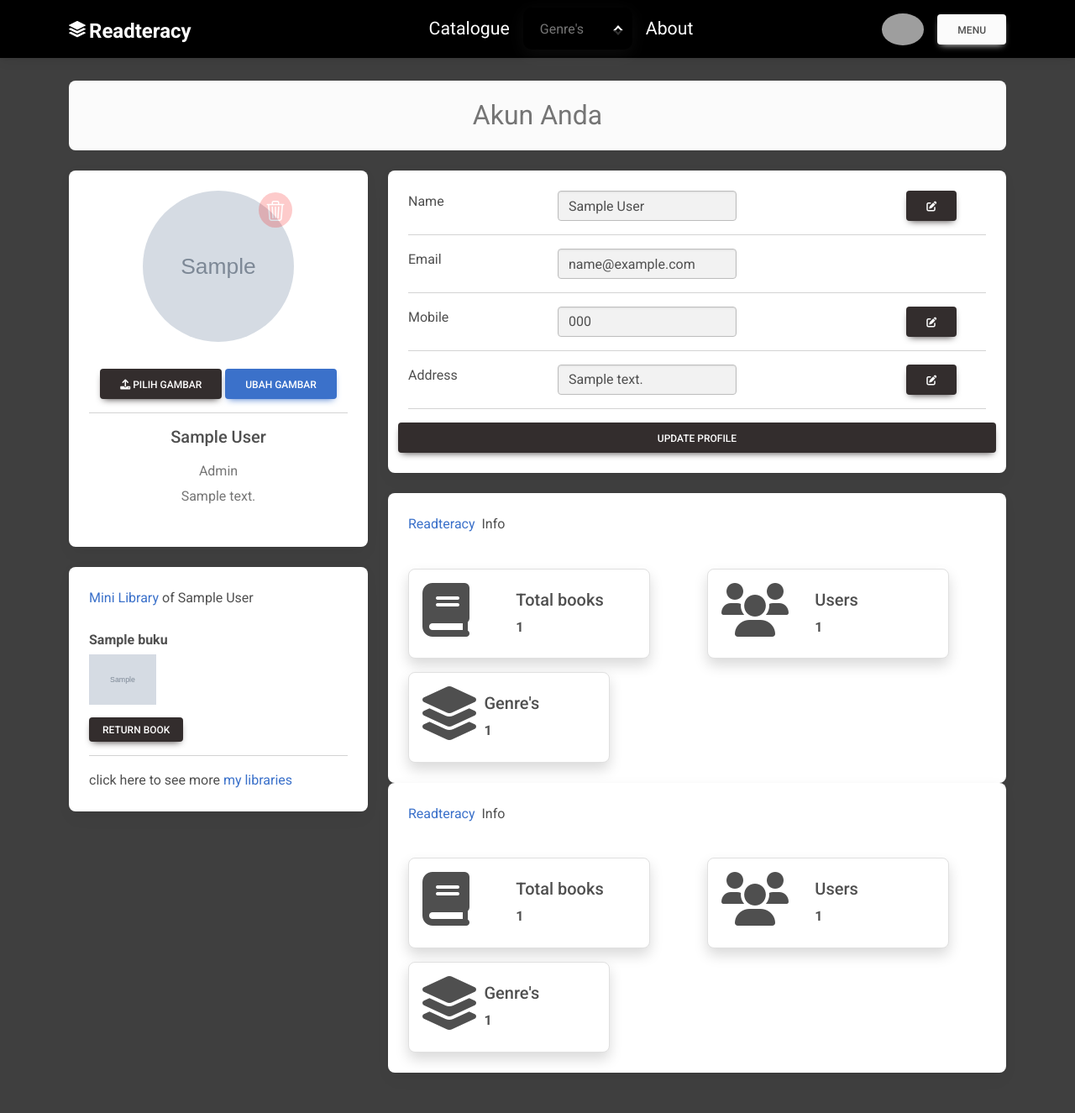
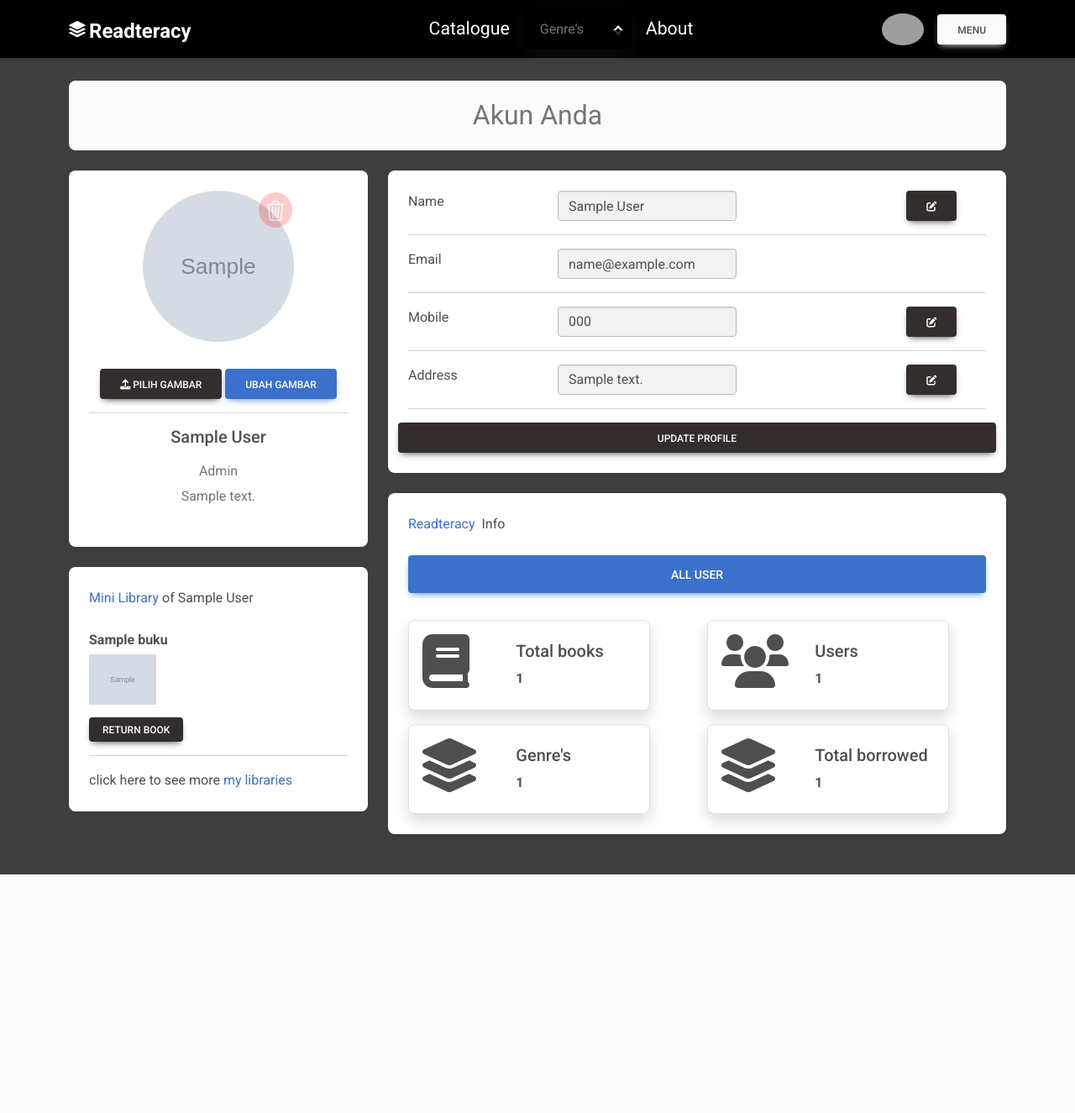
Before and after one commit to SI-RPL-2023/SI4406_KEL5_READTERACY, a Laravel app: page /Readteracy/profile in a window 1280 px wide. Shown: the whole page at 84% size. After the commit the page ends 1041 px from the top, so only its background shows below. Run offline with Laravel 10, Linux system fonts and the light colour scheme; a user stored in the database is signed in; tables that the repository leaves empty hold one stand-in row (values such as "Sample post"); grey boxes marked "Sample" are stand-in pictures; some libraries are stand-ins or nearby versions; grey boxes are pictures that could not be loaded.

Commit message:
membetulkan buttonLike dan membenarkan tata letak pada halaman profile ref #52

```diff
--- a/app/Http/Controllers/AuthController.php
+++ b/app/Http/Controllers/AuthController.php
@@ -88,7 +88,12 @@ class AuthController extends Controller
         $allBooks = BooksCatalogue::count();
         $allGenres = Genre::count();
         $count_users = Auth::count();
-        return view('auth.profile', compact(['peminjaman', 'count_users', 'genre', 'allGenres', 'allBooks']));
+        $count_peminjaman = PeminjamanBuku::count();
+        $count_pengembalian = PeminjamanBuku::where('status', '=', 'dikembalikan')->count();
+        return view('auth.profile', compact([
+            'peminjaman', 'count_users', 'genre',
+            'allGenres', 'allBooks', 'count_peminjaman', 'count_pengembalian'
+        ]));
     }
 
     public function update_profile( Request $request )
--- a/public/css/buttonLike.css
+++ b/public/css/buttonLike.css
@@ -3,13 +3,13 @@
     background: none;
     border: 2px solid #fff;
     font-size: 15px;
-    color: #131313;
+    color: #ffffff;
     cursor: pointer;
     position: relative;
     overflow: hidden;
     transition: all 0.3s;
     border-radius: 12px;
-    background-color: #12d63c;
+    background-color: #000;
     font-weight: bolder;
     box-shadow: 0 2px 0 2px #000;
 }
--- a/resources/views/auth/profile.blade.php
+++ b/resources/views/auth/profile.blade.php
@@ -71,8 +71,7 @@
                 <div class="row">
                     <div class="col-lg-4">
                         <div class="card mb-4" data-aos="zoom-in-right">
-                            <form action="/Readteracy/account/{{ Auth::user()->id }}/profile-picture" method="post"
-                                enctype="multipart/form-data">
+                            <form action="/Readteracy/account/{{ Auth::user()->id }}/profile-picture" method="post" enctype="multipart/form-data">
                                 @csrf
                                 <div class="card-body text-center">
                                     @if (Auth::user()->image == null)
@@ -103,15 +102,12 @@
                                         alt="avatar" class="rounded-circle img-fluid" style="width: 150px; height: 150px" id="image_preview"> --}}
                                     @endif
                                     <div class="col mt-3">
-                                        <label for="image" class="btn btn-dark"><i class="fa-solid fa-upload"></i> Pilih
-                                            gambar</label>
+                                        <label for="image" class="btn btn-dark"><i class="fa-solid fa-upload"></i> Pilih gambar</label>
                                         <input type="file" name="image" class="form-control" id="image"
                                             style="display: none;">
                                         <button class="btn btn-primary mt-3" name="updatePic">Ubah Gambar</button>
                                         {{-- <a class="btn btn-danger mt-3" href="/Readteracy/account/{{ Auth::user()->id }}/delete/profile-picture">Hapus Foto Profile</a> --}}
                                         <hr>
-                                        {{-- <input type="file" class="form-control" name="image2" id="image2" style="display: none;">
-                                        <a href="javascript:void(0)" class="btn btn-dark btn-block" id="change_pic_btn">Ubah Gambar</a> --}}
                                     </div>
                                     <h5 class="my-3">{{ Auth::user()->name }}</h5>
                                     <p class="text-muted mb-1">
@@ -152,7 +148,6 @@
                                                 <input type="hidden" value="{{ $borrow->user_id }}" name="user_id">
                                                 <input type="hidden" value="{{ $borrow->book_id }}" name="book_id">
                                                 @if ($borrow->tipe === 'Fisik' && $borrow->status === 'dikembalikan')
-                                                    {{-- <p class="text-success mt-3 fw-bold fs-5">Sudah dikembalikan</p> --}}
                                                     <a href="/Readteracy/detail/buku/{{ $borrow->book_id }}" class="btn btn-primary btn-sm mt-3">Pinjam lagi</a>
                                                 @elseif ($borrow->tipe === 'Fisik')
                                                     <button class="btn btn-sm btn-dark mt-3" name="return_book">Return book</button>
@@ -236,24 +231,25 @@
                                     </div>
 
                                     <hr>
-                                    @if (Auth::user()->role === 2)
-                                        <a href="/Readteracy/data-peminjaman" class="btn btn-primary btn-lg mb-3">Data peminjaman buku</a>
-                                        <a href="/Readteracy/genre/genreList" class="btn btn-primary btn-lg mb-3">Tambah Genre</a>
-                                    @endif
                                     <div class="row">
-                                        <button type="submit" name="updateProfile" class="btn btn-dark">Update
-                                            Profile</button>
+                                        <button type="submit" name="updateProfile" class="btn btn-dark">Update Profile</button>
                                     </div>
                                 </div>
                             </form>
                         </div>
-                        @if (Auth::user()->role === 1)
+                        @if (Auth::user()->role === 1 || Auth::user()->role === 2)
                         <div class="row" data-aos="fade-up">
                             <div class="col-md-12">
                                 <div class="card mb-4 mb-md-0">
                                     <div class="card-body">
                                         <p class="mb-4"><span class="text-primary font-italic me-1">Readteracy</span> Info
                                         </p>
+                                        @if (Auth::user()->role === 2)
+                                            <a href="/Readteracy/data-peminjaman" class="btn btn-primary btn-lg mb-3 col-sm-5">Data peminjaman buku</a>
+                                            <a href="/Readteracy/genre/genreList" class="btn btn-primary btn-lg mb-3 col-sm-6">Tambah Genre</a>
+                                        @elseif (Auth::user()->role === 1)
+                                            <a href="/Readteracy/admin/all-users" class="btn btn-primary btn-lg mb-3 w-100">All User</a>
+                                        @endif
                                         <div class="row">
                                             <div class="col">
                                                 <div class="card mt-3 border shadow" style="width: 18rem;">
@@ -270,6 +266,7 @@
                                                     </div>
                                                 </div>
                                             </div>
+                                            @if (Auth::user()->role === 1)
                                             <div class="col">
                                                 <div class="card mt-3 border shadow" style="width: 18rem;">
                                                     <div class="row">
@@ -285,13 +282,14 @@
                                                     </div>
                                                 </div>
                                             </div>
+                                            @endif
                                             <div class="col">
-                                                <div class="card mt-3 border shadow justify-content-center" style="width: 15rem;">
+                                                <div class="card mt-3 border shadow justify-content-center" style="width: 18rem;">
                                                     <div class="row">
-                                                        <div class="col-md-3">
+                                                        <div class="col-md-4">
                                                             <i class="fa-solid fa-layer-group fa-4x mx-3 mt-3"></i>
                                                         </div>
-                                                        <div class="col-md-9">
+                                                        <div class="col-md-8">
                                                             <div class="card-body">
                                                                 <h5 class="card-title">Genre's</h5>
                                                                 <p class="card-text fw-bold">{{ $allGenres }}</p>
@@ -300,67 +298,38 @@
                                                     </div>
                                                 </div>
                                             </div>
-                                        </div>
-                                    </div>
-                                </div>
-                            </div>
-                        </div>
-                        @endif
-
-                        @if (Auth::user()->role === 1)
-                        <div class="row" data-aos="fade-up">
-                            <div class="col-md-12">
-                                <div class="card mb-4 mb-md-0">
-                                    <div class="card-body">
-                                        <p class="mb-4"><span class="text-primary font-italic me-1">Readteracy</span>
-                                            Info
-                                        </p>
-                                        <div class="row">
                                             <div class="col">
-                                                <div class="card mt-3 border shadow" style="width: 18rem;">
+                                                <div class="card mt-3 border shadow justify-content-center" style="width: 18rem;">
                                                     <div class="row">
                                                         <div class="col-md-4">
-                                                            <i class="fa-solid fa-book fa-4x mx-3 mt-3"></i>
+                                                            <i class="fa-solid fa-layer-group fa-4x mx-3 mt-3"></i>
                                                         </div>
                                                         <div class="col-md-8">
                                                             <div class="card-body">
-                                                                <h5 class="card-title">Total books</h5>
-                                                                <p class="card-text fw-bold">{{ $allBooks }}</p>
+                                                                <h5 class="card-title">Total borrowed</h5>
+                                                                <p class="card-text fw-bold">{{ $count_peminjaman }}</p>
                                                             </div>
                                                         </div>
                                                     </div>
                                                 </div>
                                             </div>
+                                            @if (Auth::user()->role === 2)
                                             <div class="col">
-                                                <div class="card mt-3 border shadow" style="width: 18rem;">
+                                                <div class="card mt-3 border shadow justify-content-center" style="width: 18rem;">
                                                     <div class="row">
                                                         <div class="col-md-4">
-                                                            <i class="fa-solid fa-users fa-4x mx-3 mt-3"></i>
+                                                            <i class="fa-solid fa-layer-group fa-4x mx-3 mt-3"></i>
                                                         </div>
                                                         <div class="col-md-8">
                                                             <div class="card-body">
-                                                                <h5 class="card-title">Users</h5>
-                                                                <p class="card-text fw-bold">{{ $count_users }}</p>
+                                                                <h5 class="card-title">Total Return</h5>
+                                                                <p class="card-text fw-bold">{{ $count_pengembalian }}</p>
                                                             </div>
                                                         </div>
                                                     </div>
                                                 </div>
                                             </div>
-                                            <div class="col">
-                                                <div class="card mt-3 border shadow justify-content-center" style="width: 15rem;">
-                                                    <div class="row">
-                                                        <div class="col-md-3">
-                                                            <i class="fa-solid fa-layer-group fa-4x mx-3 mt-3"></i>
-                                                        </div>
-                                                        <div class="col-md-9">
-                                                            <div class="card-body">
-                                                                <h5 class="card-title">Genre's</h5>
-                                                                <p class="card-text fw-bold">{{ $allGenres }}</p>
-                                                            </div>
-                                                        </div>
-                                                    </div>
-                                                </div>
-                                            </div>
+                                            @endif
                                         </div>
                                     </div>
                                 </div>
--- a/routes/web.php
+++ b/routes/web.php
@@ -56,6 +56,7 @@ Route::get('/Readteracy/catalogue', [CatalogueController::class, "catalogue_page
 Route::get('/Readteracy/detail/guest/{id}', [CatalogueController::class, "detailBook_page_guest"]);
 Route::get('/Readteracy/detail/{id}', [CatalogueController::class, "detailBook_page_userAuth"]);
 Route::get('/Readteracy/baca-buku/{id}', [CatalogueController::class, "baca_buku"]);
+Route::get('/get-next-page/{id}', [CatalogueController::class, "getNextPage"])->name('books.getNextPage');
 Route::middleware('what_role')->group(function() {
     Route::get('/Readteracy/catalogue/addBook', [CatalogueController::class, "addBook_page"]);
     Route::post('/Readteracy/catalogue/addBook/store', [CatalogueController::class, "addBook_store"]);
```
Also changed, not shown: resources/views/books/isiBuku.blade.php (+38 -33 lines).
